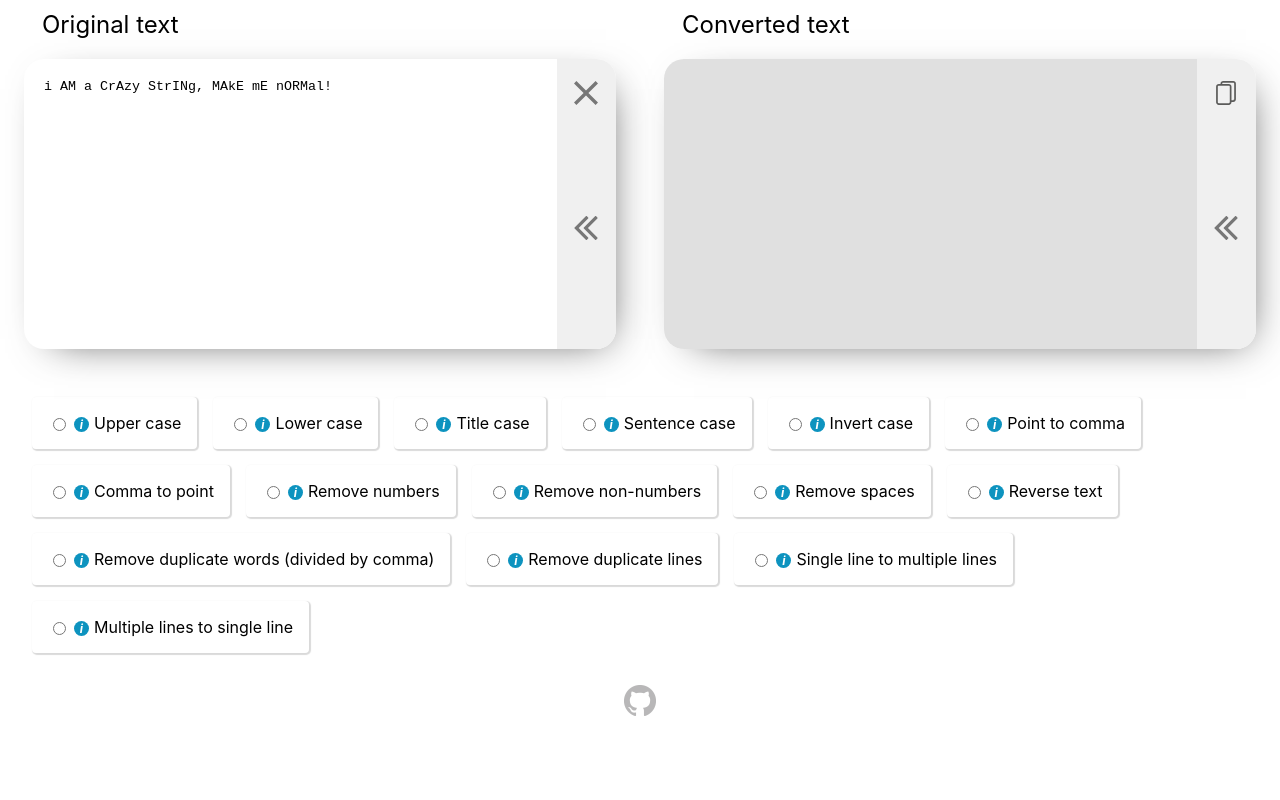
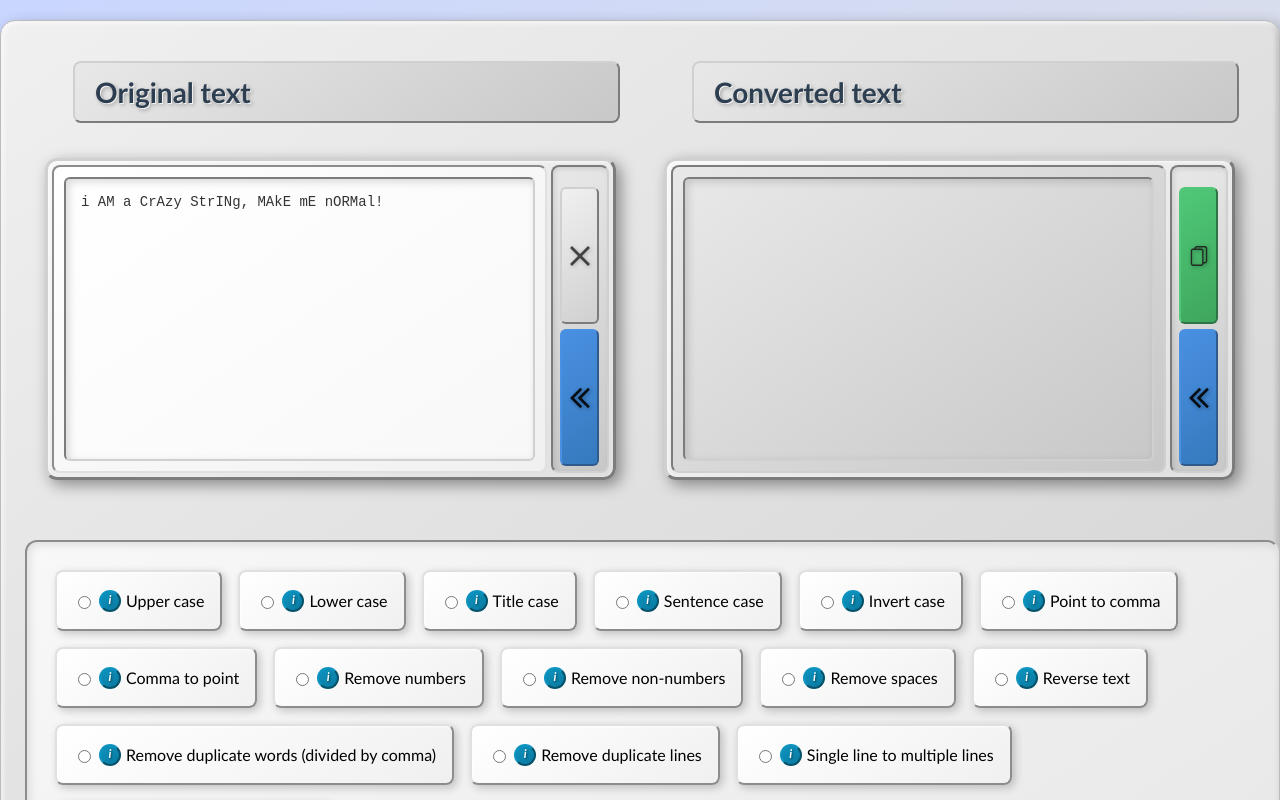
Before and after one commit to bulutfatih/string-manipulation, a React (Vite) app: page / in a window 1280 px wide. Shown: the top 800 px of the page. Built offline with nearby package versions, Linux system fonts and the light colour scheme.

Commit message:
design refactor

```diff
--- a/src/components/Main.tsx
+++ b/src/components/Main.tsx
@@ -43,16 +43,16 @@ const Main: React.FC = () => {
 							<textarea className="wrapper__textarea" value={input} onChange={(e) => setInput(e.target.value)} />
 						</div>
 						<div className="wrapper__right">
-							<div className="wrapper__close-button">
-								<Tooltip content="Clear" placement="bottom">
+							<Tooltip content="Clear" placement="bottom" className="wrapper__close-button">
 								<img alt="" src={CloseIcon} onClick={() => setInput("")} />
 							</Tooltip>
-							</div>
-							<div className="wrapper__transfer-button">
-								<Tooltip content="Transfer the result to the input" placement="bottom">
+							<Tooltip
+								content="Transfer the result to the input"
+								placement="bottom"
+								className="wrapper__transfer-button"
+							>
 								<img alt="" src={LeftArrowIcon} onClick={() => setInput(output)} />
 							</Tooltip>
-							</div>
 						</div>
 					</div>
 				</div>
@@ -64,16 +64,16 @@ const Main: React.FC = () => {
 							<textarea className="wrapper__textarea gray-bg" value={output} ref={outputRef} readOnly />
 						</div>
 						<div className="wrapper__right">
-							<div className="wrapper__copy-button">
-								<Tooltip content="Copy to clipboard" placement="bottom">
+							<Tooltip content="Copy to clipboard" placement="bottom" className="wrapper__copy-button">
 								<img alt="" src={CopyIcon} onClick={copyToClipboard} />
 							</Tooltip>
-							</div>
-							<div className="wrapper__transfer-button">
-								<Tooltip content="Transfer the result to the input" placement="bottom">
+							<Tooltip
+								content="Transfer the result to the input"
+								placement="bottom"
+								className="wrapper__transfer-button"
+							>
 								<img alt="" src={LeftArrowIcon} onClick={() => setInput(output)} />
 							</Tooltip>
-							</div>
 						</div>
 					</div>
 				</div>
--- a/src/components/Tooltip.tsx
+++ b/src/components/Tooltip.tsx
@@ -3,12 +3,13 @@ import type React from "react";
 import { type ReactNode, useState } from "react";
 
 type TooltipProps = {
+	className?: string;
 	content: ReactNode;
 	children: ReactNode;
 	placement?: Placement;
 };
 
-const Tooltip: React.FC<TooltipProps> = ({ content, children, placement = "top" }) => {
+const Tooltip: React.FC<TooltipProps> = ({ content, children, placement = "top", className }) => {
 	const [open, setOpen] = useState(false);
 	const { refs, floatingStyles, context } = useFloating({
 		open,
@@ -22,7 +23,7 @@ const Tooltip: React.FC<TooltipProps> = ({ content, children, placement = "top"
 
 	return (
 		<>
-			<div ref={refs.setReference} {...getReferenceProps()} style={{}}>
+			<div ref={refs.setReference} {...getReferenceProps()} className={className}>
 				{children}
 			</div>
 			{open && (
--- a/src/style.scss
+++ b/src/style.scss
@@ -1,25 +1,46 @@
 body {
   margin: 0;
-  font-family: -apple-system, BlinkMacSystemFont, "Segoe UI", "Roboto", "Oxygen",
-    "Ubuntu", "Cantarell", "Fira Sans", "Droid Sans", "Helvetica Neue",
-    sans-serif;
+  font-family: "Trebuchet MS", "Lucida Grande", "Lucida Sans Unicode", "Lucida Sans", Tahoma, sans-serif;
   -webkit-font-smoothing: antialiased;
   -moz-osx-font-smoothing: grayscale;
+  background: linear-gradient(135deg, #c9d6ff 0%, #e2e2e2 100%);
+  background-attachment: fixed;
+  min-height: 100vh;
 }
 
 .main {
   max-width: 1300px;
   margin: 0 auto;
+  background: linear-gradient(145deg, #f0f0f0, #d0d0d0);
+  border-radius: 15px;
+  box-shadow:
+    inset 2px 2px 5px rgba(255, 255, 255, 0.8),
+    inset -2px -2px 5px rgba(0, 0, 0, 0.2),
+    5px 5px 15px rgba(0, 0, 0, 0.3);
+  margin-top: 20px;
+  margin-bottom: 20px;
+  border: 1px solid #bbb;
 }
 
 .title {
-  font-size: 24px;
-  margin: 10px 10px 10px 42px;
+  font-size: 28px;
+  margin: 20px 20px 20px 52px;
+  color: #2c3e50;
+  text-shadow:
+    1px 1px 0px rgba(255, 255, 255, 0.8),
+    2px 2px 4px rgba(0, 0, 0, 0.3);
+  font-weight: bold;
+  background: linear-gradient(145deg, #e8e8e8, #c8c8c8);
+  padding: 12px 20px;
+  border-radius: 8px;
+  border: 2px outset #d0d0d0;
+  display: inline-block;
 }
 
 .outer-container {
   display: flex;
   flex-direction: row;
+  padding: 20px;
 }
 
 @media only screen and (max-width: 768px) {
@@ -38,16 +59,24 @@ body {
 .wrapper {
   display: flex;
   flex-direction: row;
-  border-radius: 20px;
-  margin: 10px 24px 40px 24px;
+  border-radius: 12px;
+  margin: 15px 24px 40px 24px;
   padding: 0;
   overflow: hidden;
-  box-shadow: 10px 10px 40px -20px rgba(0, 0, 0, 0.75);
+  background: linear-gradient(145deg, #f8f8f8, #e0e0e0);
+  border: 3px outset #d0d0d0;
+  box-shadow:
+    5px 5px 15px rgba(0, 0, 0, 0.4),
+    inset 1px 1px 3px rgba(255, 255, 255, 0.7);
 }
 
 .wrapper__left {
   display: flex;
   flex: 9;
+  background: linear-gradient(145deg, #ffffff, #f0f0f0);
+  border: 2px inset #e0e0e0;
+  margin: 4px;
+  border-radius: 8px;
 }
 
 .wrapper__right {
@@ -58,17 +87,26 @@ body {
   max-width: 60px;
   flex-direction: column;
   align-items: center;
-  background: #f0f0f0;
+  background: linear-gradient(145deg, #e8e8e8, #c8c8c8);
+  border: 2px inset #d0d0d0;
+  margin: 4px 4px 4px 0;
+  border-radius: 8px;
+  box-shadow: inset 2px 2px 5px rgba(0, 0, 0, 0.1);
 }
 
 .wrapper__textarea {
   width: 100%;
   height: 250px;
   margin: 10px;
-  padding: 10px;
-  border: 0;
+  padding: 15px;
+  border: 2px inset #d0d0d0;
   outline: 0;
   resize: none;
+  background: linear-gradient(145deg, #ffffff, #f8f8f8);
+  border-radius: 6px;
+  font-size: 14px;
+  color: #333;
+  box-shadow: inset 3px 3px 8px rgba(0, 0, 0, 0.15);
 }
 
 .wrapper__close-button {
@@ -76,38 +114,69 @@ body {
   flex: 1;
   align-items: center;
   justify-content: center;
-  width: 30px;
-  height: 30px;
+  width: 35px;
+  height: 35px;
   font-size: 40px;
   padding: 0;
   margin-top: 20px;
   line-height: 20px;
+  background: linear-gradient(145deg, #f0f0f0, #d0d0d0);
+  border: 2px outset #d0d0d0;
+  border-radius: 6px;
+  cursor: pointer;
+  user-select: none;
+  transition: all 0.1s ease;
+
+  &:hover {
+    background: linear-gradient(145deg, #e8e8e8, #c8c8c8);
+    transform: translateY(1px);
+  }
+
+  &:active {
+    border: 2px inset #d0d0d0;
+    transform: translateY(2px);
+    box-shadow: inset 2px 2px 5px rgba(0, 0, 0, 0.2);
+  }
+
   img {
-    width: 24px;
-    opacity: 0.5;
-    cursor: pointer;
-    &:hover {
-      opacity: 0.8;
-    }
+    width: 20px;
+    opacity: 0.7;
+    filter: drop-shadow(1px 1px 2px rgba(0, 0, 0, 0.3));
   }
 }
 
 .wrapper__transfer-button {
   display: flex;
-  flex: 9;
+  flex: 1;
   align-items: center;
   justify-content: center;
-  width: 30px;
-  height: 30px;
+  width: 35px;
+  height: 35px;
   font-size: 40px;
   line-height: 20px;
+  background: linear-gradient(145deg, #4a90e2, #357abd);
+  border: 2px outset #4a90e2;
+  border-radius: 6px;
+  cursor: pointer;
+  user-select: none;
+  transition: all 0.1s ease;
+  margin: 5px;
+
+  &:hover {
+    background: linear-gradient(145deg, #5ba0f2, #4080cd);
+    transform: translateY(1px);
+  }
+
+  &:active {
+    border: 2px inset #4a90e2;
+    transform: translateY(2px);
+    box-shadow: inset 2px 2px 5px rgba(0, 0, 0, 0.3);
+  }
+
   img {
-    width: 24px;
-    opacity: 0.5;
-    cursor: pointer;
-    &:hover {
-      opacity: 0.8;
-    }
+    width: 20px;
+    opacity: 0.9;
+    filter: drop-shadow(1px 1px 2px rgba(0, 0, 0, 0.4));
   }
 }
 
@@ -116,31 +185,50 @@ body {
   flex: 1;
   align-items: center;
   justify-content: center;
-  width: 30px;
-  height: 30px;
+  width: 35px;
+  height: 35px;
   font-size: 40px;
   padding: 0;
   margin-top: 20px;
   line-height: 20px;
+  background: linear-gradient(145deg, #50c878, #3ea65c);
+  border: 2px outset #50c878;
+  border-radius: 6px;
+  cursor: pointer;
+  user-select: none;
+  transition: all 0.1s ease;
+
+  &:hover {
+    background: linear-gradient(145deg, #60d888, #4eb66c);
+    transform: translateY(1px);
+  }
+
+  &:active {
+    border: 2px inset #50c878;
+    transform: translateY(2px);
+    box-shadow: inset 2px 2px 5px rgba(0, 0, 0, 0.3);
+  }
+
   img {
-    width: 24px;
-    opacity: 0.7;
-    cursor: pointer;
-    &:hover {
-      opacity: 0.8;
-    }
+    width: 20px;
+    opacity: 0.9;
+    filter: drop-shadow(1px 1px 2px rgba(0, 0, 0, 0.4));
   }
 }
 
 .gray-bg {
-  background-color: #e0e0e0;
+  background: linear-gradient(145deg, #e8e8e8, #c8c8c8);
+  border: 2px inset #d0d0d0;
 }
 
 .react-tooltip-lite {
-  background: #333;
+  background: linear-gradient(145deg, #333, #222);
   color: white;
-  border-radius: 2px;
+  border-radius: 6px;
   font-size: 12px;
+  border: 1px outset #444;
+  box-shadow: 3px 3px 8px rgba(0, 0, 0, 0.5);
+  text-shadow: 1px 1px 2px rgba(0, 0, 0, 0.8);
 }
 
 .react-tooltip-lite-arrow {
@@ -153,39 +241,64 @@ body {
 
 .info-template__button {
   display: inline-block;
-  background: #0d93bf;
+  background: linear-gradient(145deg, #0d93bf, #0a7aa0);
   color: #fff;
   font-size: 12px;
   font-weight: bold;
-  border: none;
+  border: 2px outset #0d93bf;
   border-radius: 50%;
-  width: 15px;
-  height: 15px;
+  width: 18px;
+  height: 18px;
   text-align: center;
   padding: 0;
   margin: 1px 5px;
+  cursor: pointer;
+  transition: all 0.1s ease;
+  text-shadow: 1px 1px 2px rgba(0, 0, 0, 0.5);
+
+  &:hover {
+    background: linear-gradient(145deg, #1da3cf, #1a8bb0);
+    transform: translateY(1px);
+  }
+
+  &:active {
+    border: 2px inset #0d93bf;
+    transform: translateY(2px);
+  }
 }
 
 .info-template__inner-container {
   display: flex;
   flex-direction: row;
+  background: linear-gradient(145deg, #2c3e50, #1a252f);
+  padding: 15px;
+  border-radius: 8px;
+  border: 2px outset #34495e;
+  box-shadow: 5px 5px 15px rgba(0, 0, 0, 0.4);
+
   span {
-    color: #fafafa;
+    color: #ecf0f1;
     white-space: pre-wrap;
+    text-shadow: 1px 1px 2px rgba(0, 0, 0, 0.8);
   }
+
   .left {
     display: flex;
     flex: 1;
     align-items: center;
   }
+
   .middle {
     display: flex;
     align-items: center;
     margin: 0 20px;
+
     img {
       width: 24px;
+      filter: drop-shadow(2px 2px 4px rgba(0, 0, 0, 0.5));
     }
   }
+
   .right {
     display: flex;
     align-items: center;
@@ -197,6 +310,11 @@ body {
   flex-direction: row;
   flex-wrap: wrap;
   margin: 0 0 24px 24px;
+  background: linear-gradient(145deg, #f8f8f8, #e8e8e8);
+  padding: 20px;
+  border-radius: 12px;
+  border: 2px inset #e0e0e0;
+  box-shadow: inset 3px 3px 8px rgba(0, 0, 0, 0.1);
 }
 
 .option-container {
@@ -204,18 +322,45 @@ body {
   align-items: center;
   padding: 16px;
   margin: 8px;
-  border-radius: 4px;
-  box-shadow: 1px 1px 1px 1px rgba(0, 0, 0, 0.15);
+  border-radius: 8px;
+  background: linear-gradient(145deg, #ffffff, #f0f0f0);
+  border: 2px outset #e0e0e0;
+  box-shadow:
+    3px 3px 8px rgba(0, 0, 0, 0.2),
+    inset 1px 1px 3px rgba(255, 255, 255, 0.8);
+  cursor: pointer;
+  user-select: none;
+  transition: all 0.1s ease;
+
+  &:hover {
+    background: linear-gradient(145deg, #f8f8f8, #e8e8e8);
+    transform: translateY(1px);
+  }
+
+  &:active {
+    border: 2px inset #e0e0e0;
+    transform: translateY(2px);
+    box-shadow: inset 3px 3px 8px rgba(0, 0, 0, 0.15);
+  }
 }
 
 .github {
   text-align: center;
+  background: linear-gradient(145deg, #f0f0f0, #d0d0d0);
+  padding: 20px;
+  border-radius: 12px;
+  border: 2px outset #e0e0e0;
+  margin: 20px;
+  box-shadow: 5px 5px 15px rgba(0, 0, 0, 0.3);
 
   img {
     transition-duration: 0.3s;
-    opacity: 0.3;
+    opacity: 0.6;
+    filter: drop-shadow(2px 2px 4px rgba(0, 0, 0, 0.3));
+
     &:hover {
       opacity: 1;
+      transform: scale(1.05);
     }
   }
 }
```
Lines whose indentation alone changed are shown as unchanged.
